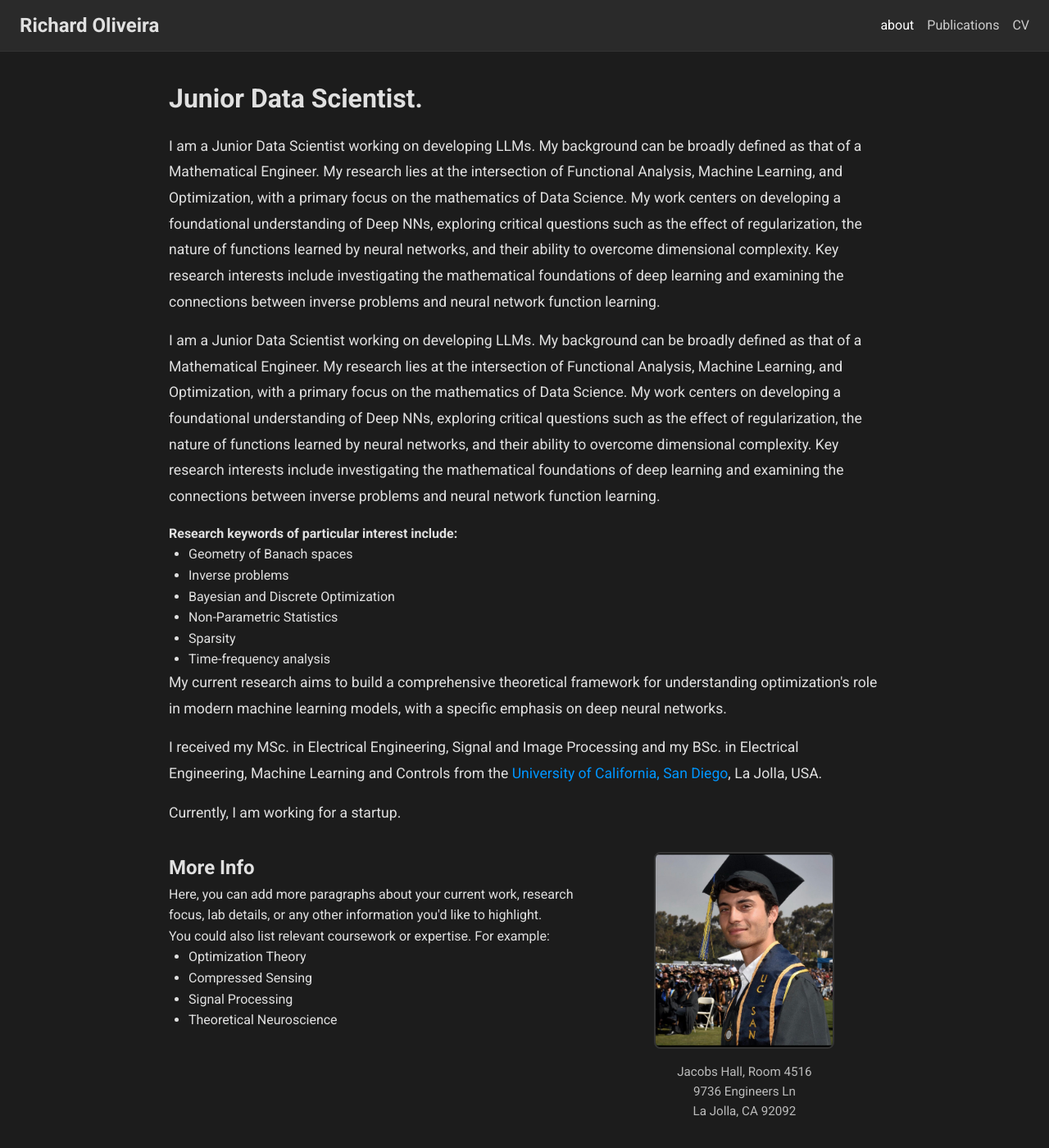
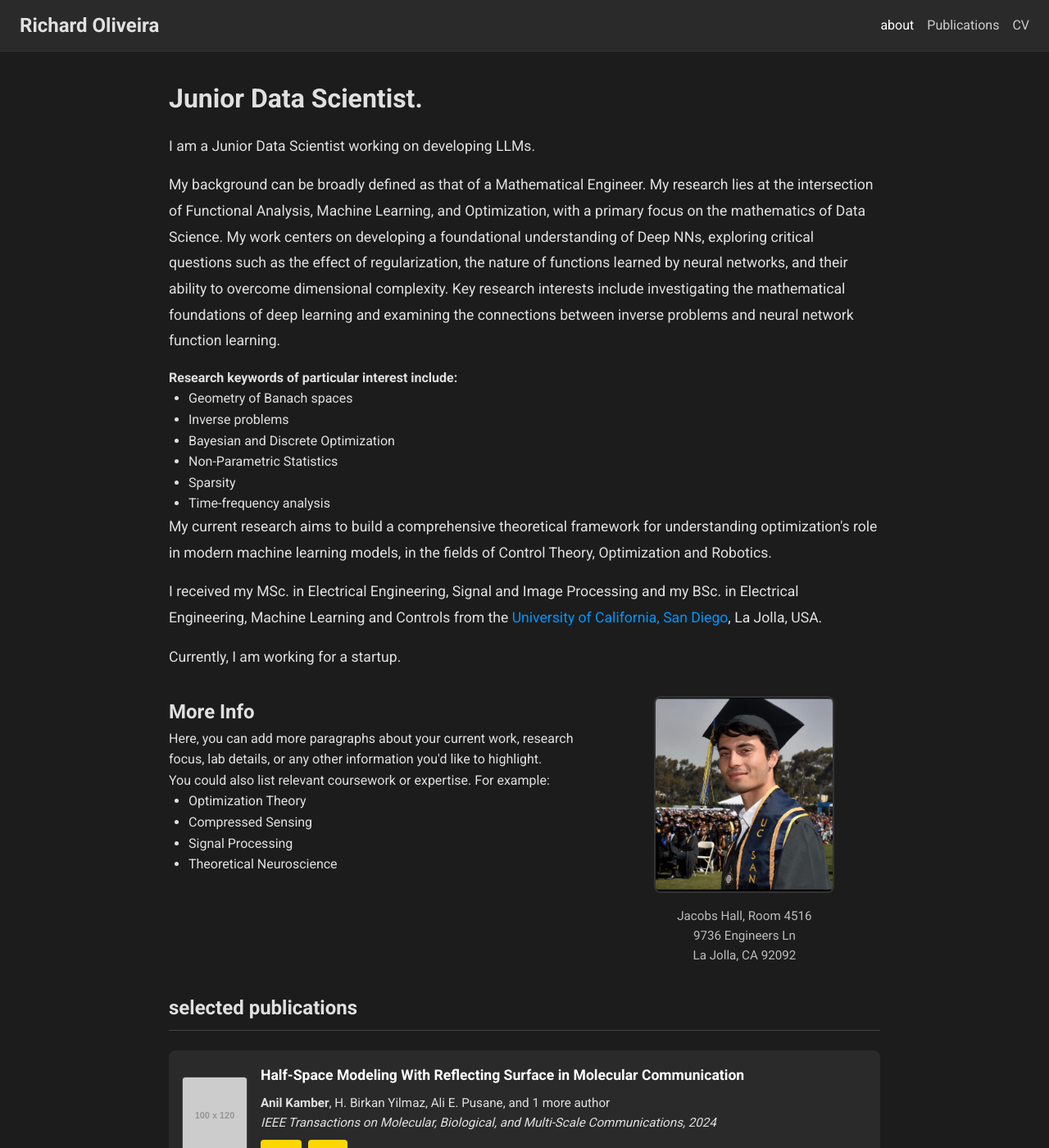
Before and after one commit to raolivei13/website_rich, a Jekyll site: the page index.html, which Jekyll copies as it is, in a window 1280 px wide and 1400 px high. Shown: the whole window at 82% size. Built offline with Jekyll 4.4.1, drawn with Linux system fonts in a browser that asks for light colours.

Commit message:
Update index.html

```diff
--- a/index.html
+++ b/index.html
@@ -38,20 +38,13 @@
     <h1 class="main-title">Junior Data Scientist.</h1>
 <p class="intro-paragraph">
   I am a Junior Data Scientist working on developing LLMs.
+</p>
+<p class="intro-paragraph">
   My background can be broadly defined as that of a Mathematical Engineer. My research lies at the intersection of Functional Analysis,
   Machine Learning, and Optimization, with a primary focus on the mathematics of Data Science. My work centers on developing a foundational understanding of Deep NNs, exploring critical questions such as
   the effect of regularization, the nature of functions learned by neural networks, and their ability to overcome dimensional complexity.
   Key research interests include investigating the mathematical foundations of deep learning and examining the connections between inverse problems and neural network function learning.
 </p>
-
-<p class="intro-paragraph">
-  I am a Junior Data Scientist working on developing LLMs.
-  My background can be broadly defined as that of a Mathematical Engineer. My research lies at the intersection of Functional Analysis,
-  Machine Learning, and Optimization, with a primary focus on the mathematics of Data Science. My work centers on developing a foundational understanding of Deep NNs, exploring critical questions such as
-  the effect of regularization, the nature of functions learned by neural networks, and their ability to overcome dimensional complexity.
-  Key research interests include investigating the mathematical foundations of deep learning and examining the connections between inverse problems and neural network function learning.
-</p>
-
 <strong>Research keywords of particular interest include:</strong>
 
 <ul>
@@ -64,7 +57,8 @@
 </ul>
 
 <p class="intro-paragraph">
-  My current research aims to build a comprehensive theoretical framework for understanding optimization's role in modern machine learning models, with a specific emphasis on deep neural networks.
+  My current research aims to build a comprehensive theoretical framework for understanding optimization's role in modern machine learning models, in the fields of Control Theory,
+  Optimization and Robotics.
 </p>
     <p class="intro-paragraph">
       I received my MSc. in Electrical Engineering, Signal and Image Processing and my BSc. in Electrical Engineering, Machine Learning and Controls
```
